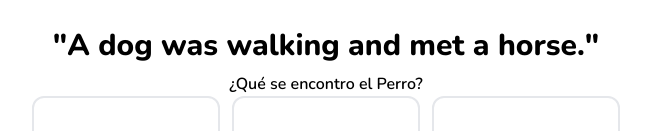
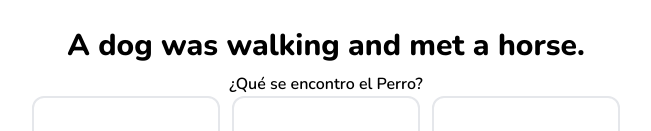
Before and after one commit to NopAngel/lingo-app, a Next.js app: page /challenges/boss in a window 1280 px wide. Shown: the top 131 px of the page, without its empty margins (314-965 px from the left). Built offline with nearby package versions, Linux system fonts and the light colour scheme.

Commit message:
page.jsx

```diff
--- a/app/challenges/boss/page.jsx
+++ b/app/challenges/boss/page.jsx
@@ -6,7 +6,7 @@ function Boss() {
     <main className="flex justify-center mt-[20px]">
       <section>
         <h1 className="text-3xl font-extrabold p-2 max-w-2xl text-center">
-          "A dog was walking and met a horse."
+          A dog was walking and met a horse.
         </h1>
         <h2 className="w-fit mx-auto">¿Qué se encontro el Perro?</h2>
 
```
